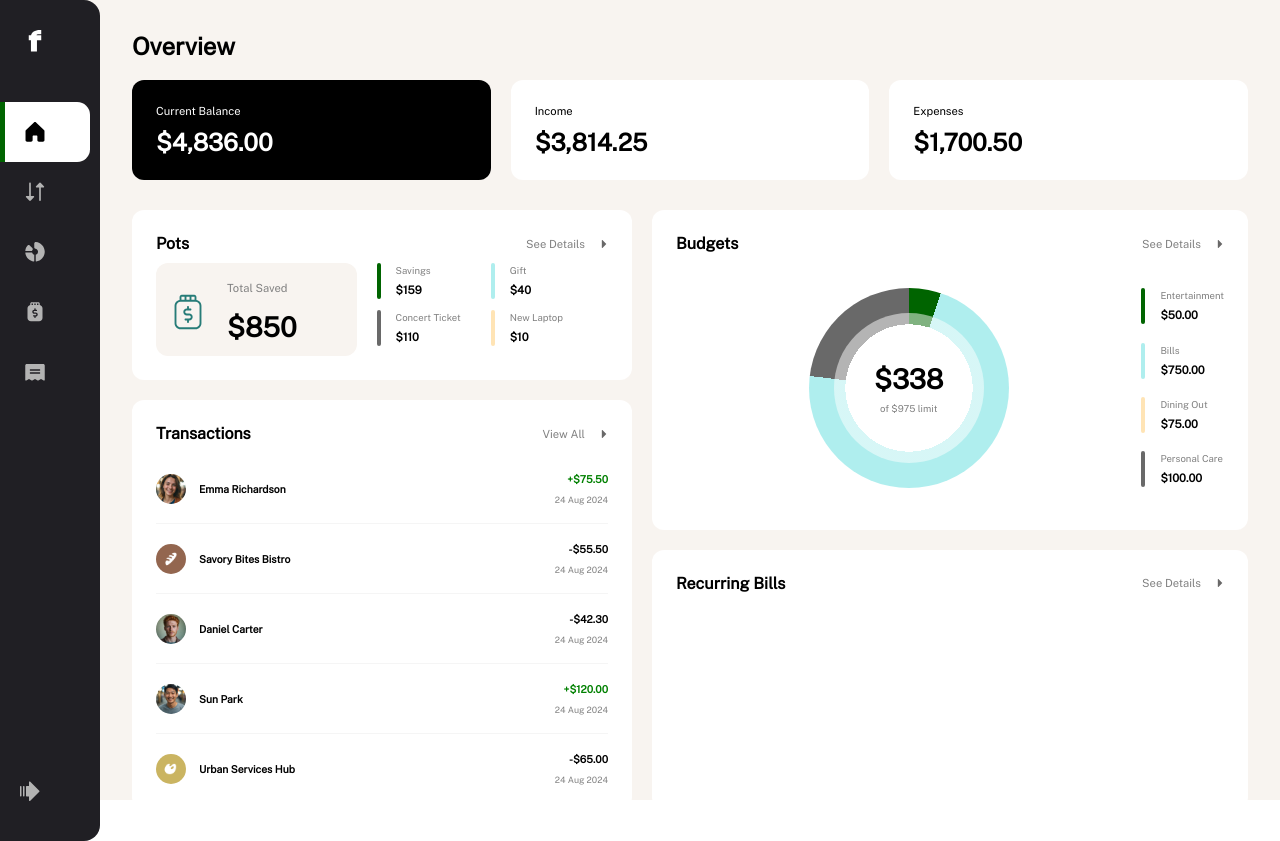
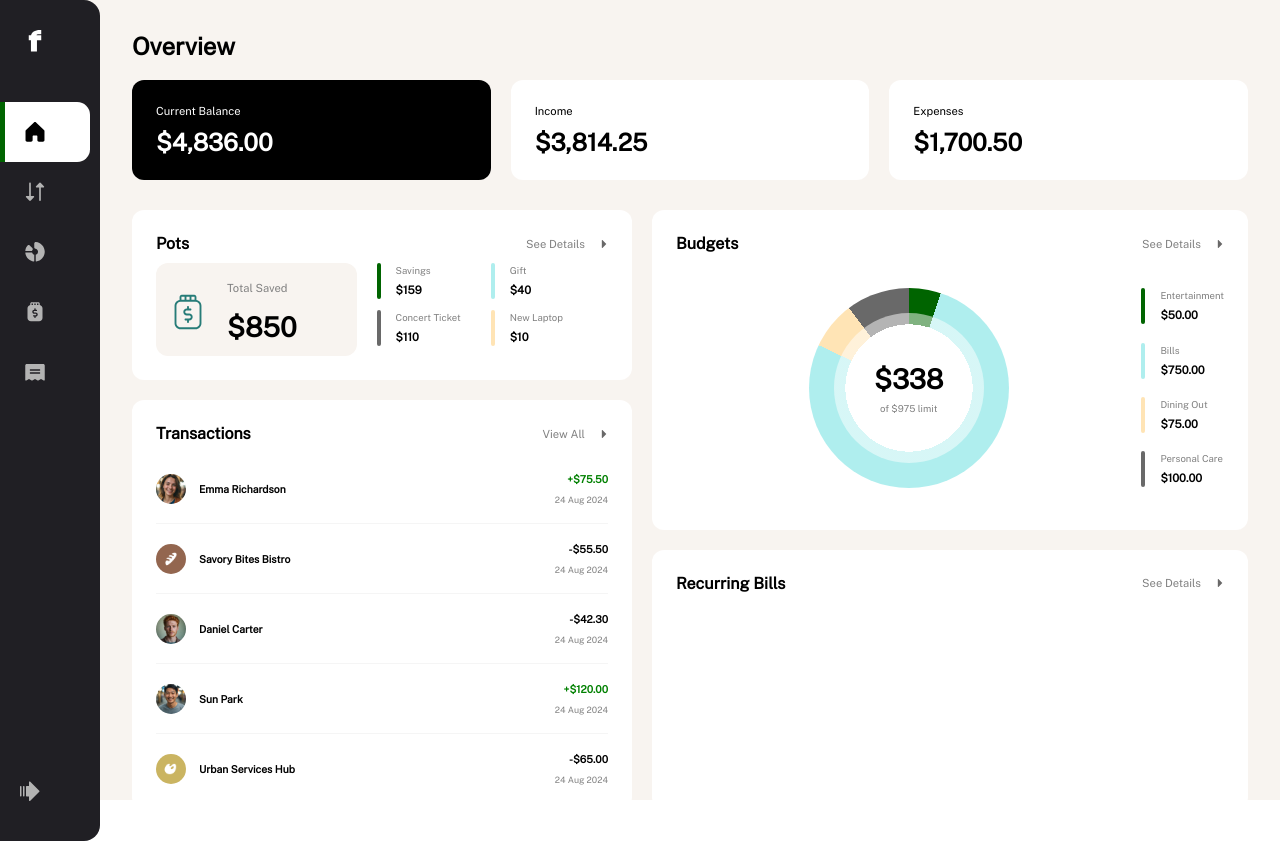
Before and after one commit to epeguero/finance-demo, a React (Create React App) app: page / in a window 1280 px wide. Built offline with nearby package versions, Linux system fonts and the light colour scheme.

Commit message:
checkpoint

```diff
--- a/src/components/utility/Utility.tsx
+++ b/src/components/utility/Utility.tsx
@@ -33,12 +33,11 @@ export const PieChart = ({budgets}:{budgets: Budget[]}) => {
   const budgetSegments = budgets.map(b => b.max / budgetAllocated * 360);
   const conicSegments = budgetSegments.reduce(
     (acc, b, ix) => ({
-      prevSegment: b,
-      conicSegments: [...acc.conicSegments, `${budgets[ix].color} ${acc.prevSegment}deg ${budgetSegments[ix]}deg`]
+      accumSegments: acc.accumSegments + b,
+      conicSegments: [...acc.conicSegments, `${budgets[ix].color} ${acc.accumSegments}deg ${acc.accumSegments+ b}deg`]
     }),
-    {prevSegment: 0, conicSegments: [] as string[]}
+    {accumSegments: 0, conicSegments: [] as string[]}
   ).conicSegments;
-  console.log(conicSegments)
 
   // e.g.:
   //"conic-gradient(green 0deg 20deg, lightblue 20deg 200deg, rgb(242, 205, 172) 200deg 240deg, rgb(98, 96, 112) 240deg 360deg)"
```
